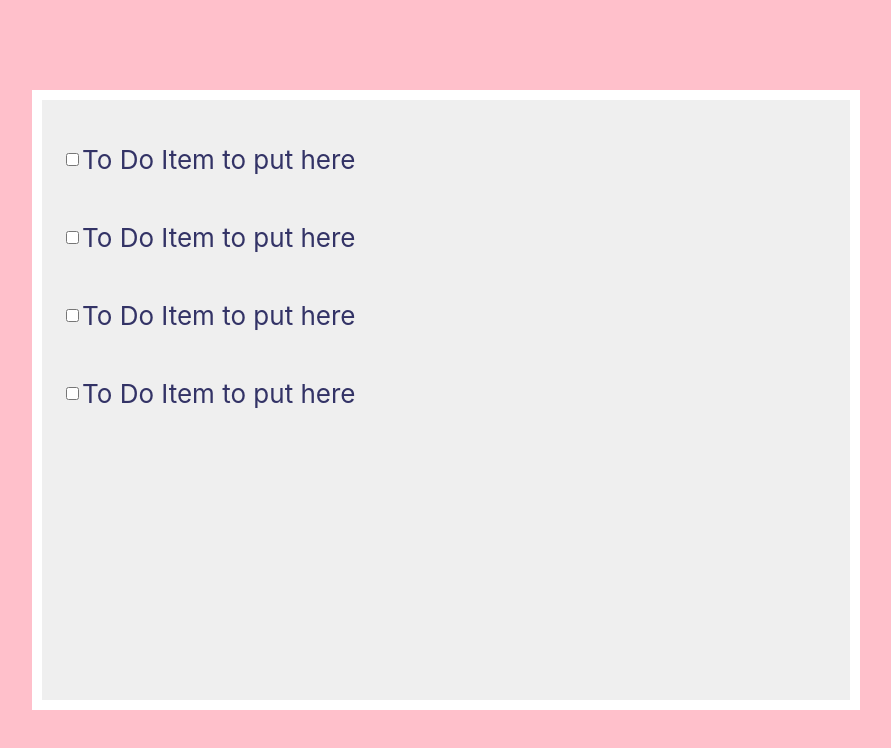
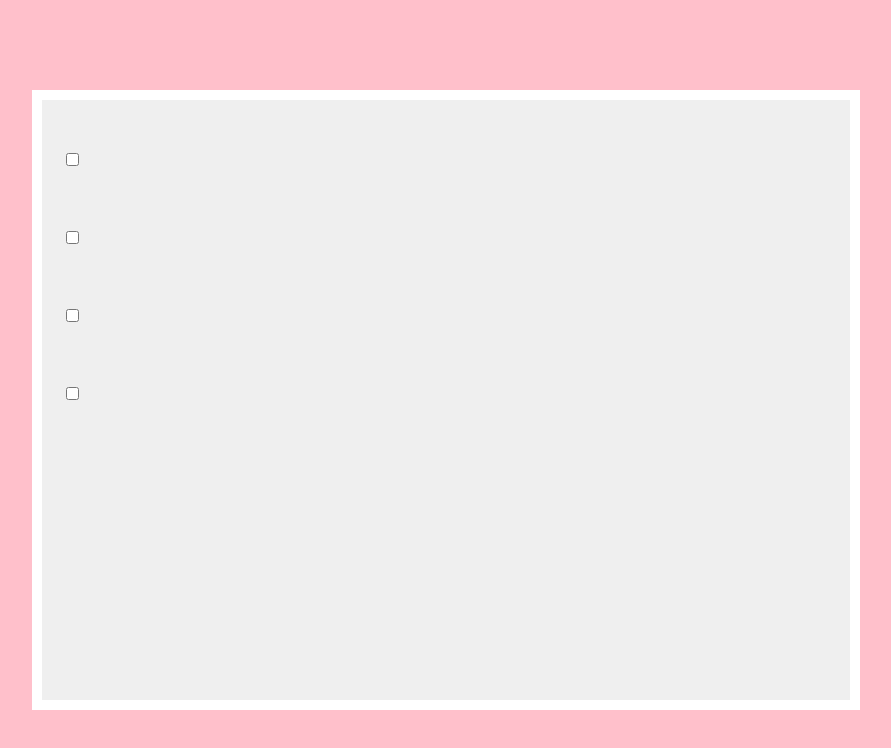
Before and after one commit to mmmfang/react-to-do, a React (Create React App) app: page / in a window 1280 px wide. Shown: the top 748 px of the page, without its empty margins (194-1085 px from the left). Built offline with nearby package versions, Linux system fonts and the light colour scheme.

Commit message:
added props to todoitem

```diff
--- a/src/components/ToDoItem.js
+++ b/src/components/ToDoItem.js
@@ -1,10 +1,11 @@
 import React from 'react'
 
-function ToDoItem() {
+function ToDoItem(props) {
+    console.log(props)
     return(
         <div className="to-do-item">
             <input type="checkbox" />
-        <   p>To Do Item to put here</p>
+            <p>{props.text}</p>
         </div>
     )
 }
```
